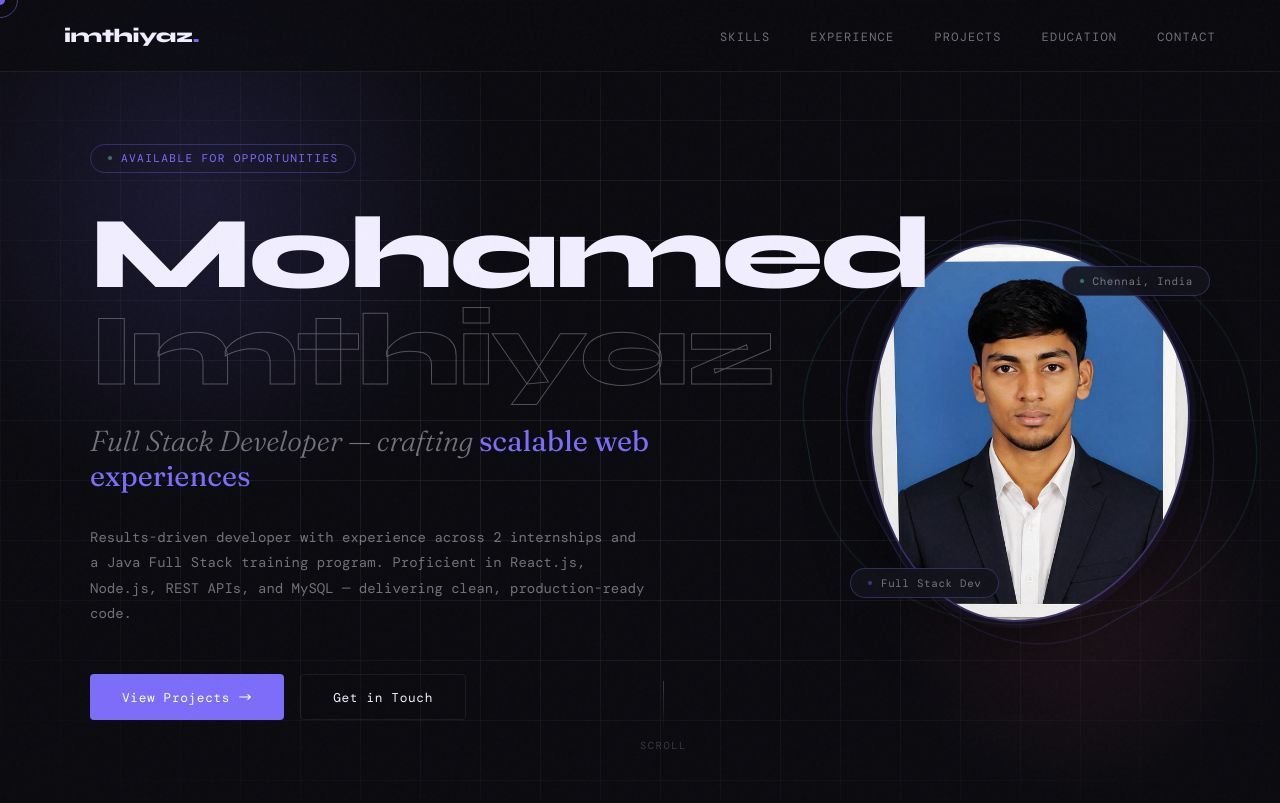
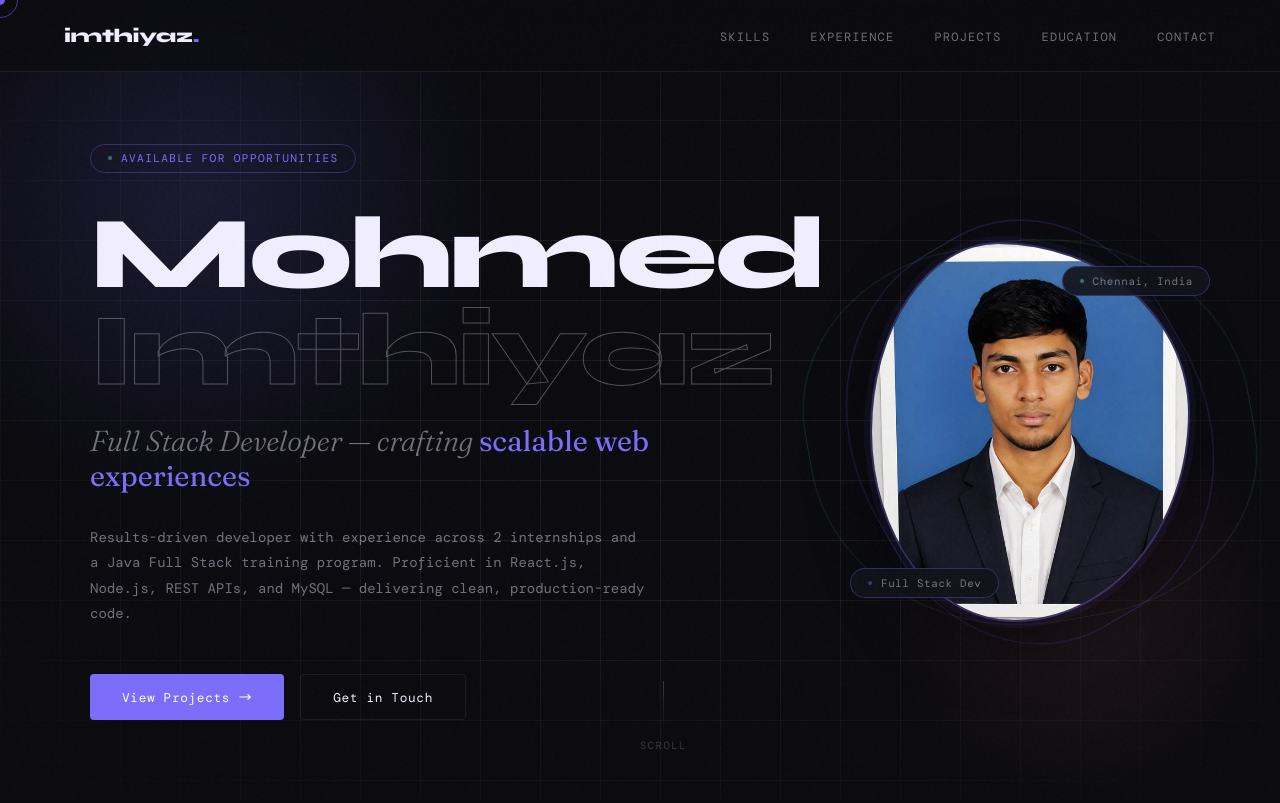
Before and after one commit to imthiyaz-asm/New_Portfolio, a plain HTML site: page index.html in a window 1280 px wide. Shown: the top 803 px of the page. Drawn offline with nearby package versions, Linux system fonts and the light colour scheme; a web font is replaced by a local one.

Commit message:
Correct spelling of 'Mohamed' to 'Mohmed'

```diff
--- a/index.html
+++ b/index.html
@@ -37,7 +37,7 @@
           Available for opportunities
         </div>
         <h1 class="hero-name">
-          Mohamed<br>
+          Mohmed<br>
           <span class="line2">Imthiyaz</span>
         </h1>
         <p class="hero-title">
```
